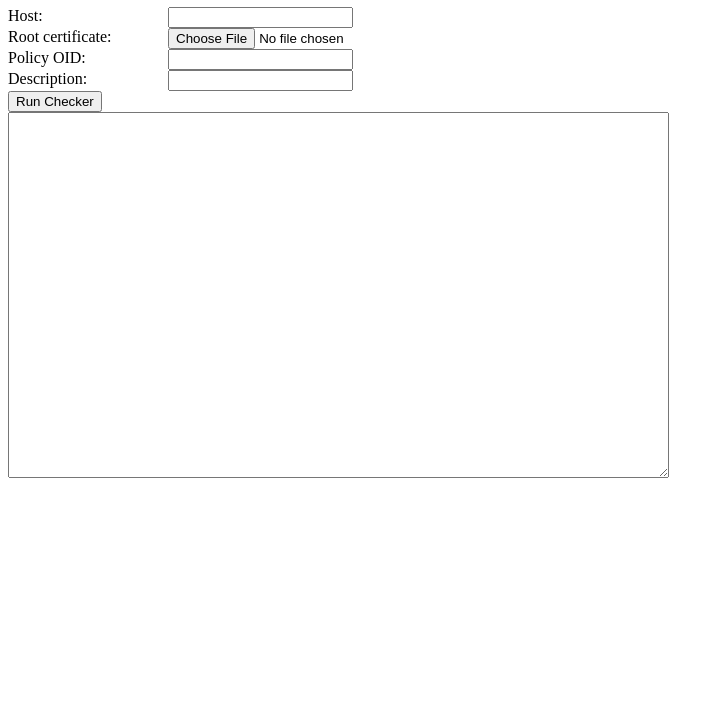
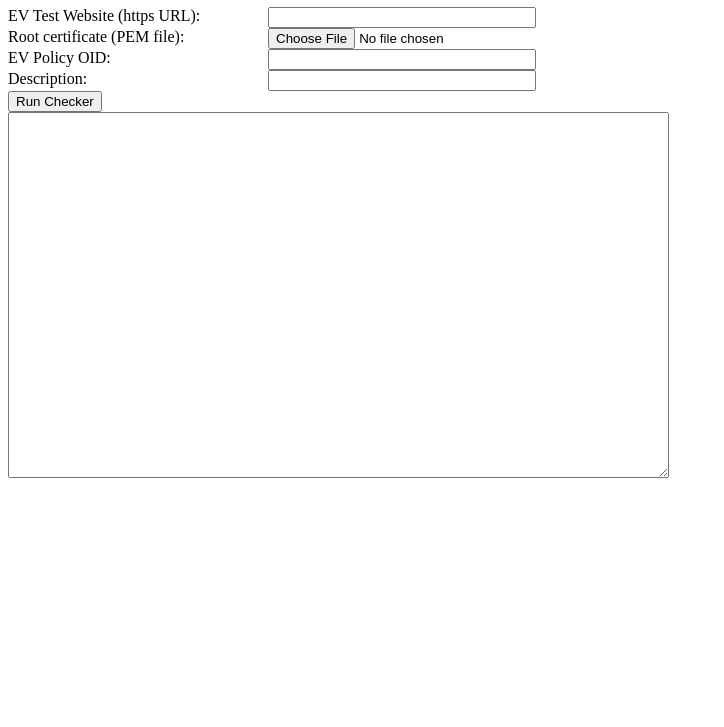
Before and after one commit to mozkeeler/ev-checker, a plain HTML site: page index.html in a window 1280 px wide. Shown: the part 73-800 px from the top of the page, without its empty margins (0-724 px from the left). Drawn offline with Linux system fonts and the light colour scheme.

Commit message:
UI tweaks

```diff
--- a/index.css
+++ b/index.css
@@ -1,10 +1,11 @@
 label {
-  width: 160px;
+  width: 260px;
   float: left;
 }
 
-input {
+input[type="text"] {
   float: left;
+  width: 260px;
 }
 
 div.labelInputPair {
--- a/index.html
+++ b/index.html
@@ -11,15 +11,15 @@
   </h1>
   <form id="form">
     <div class="labelInputPair">
-      <label for="host">Host:</label>
+      <label for="host">EV Test Website (https URL):</label>
       <input type="text" name="host">
     </div>
     <div class="labelInputPair">
-      <label for="rootPEM">Root certificate:</label>
+      <label for="rootPEM">Root certificate (PEM file):</label>
       <input type="file" name="rootPEM">
     </div>
     <div class="labelInputPair">
-      <label for="oid">Policy OID:</label>
+      <label for="oid">EV Policy OID:</label>
       <input type="text" name="oid">
     </div>
     <div class="labelInputPair">
--- a/server.js
+++ b/server.js
@@ -35,7 +35,9 @@ function validateHost(hostField) {
   if (!hostField) {
     return null;
   }
-  var parsed = url.parse("https://" + hostField);
+  var parsed = url.parse(hostField.indexOf("https://") == 0
+                         ? hostField
+                         : "https://" + hostField);
   return { host: parsed.hostname,
            port: parsed.port };
 }
```
